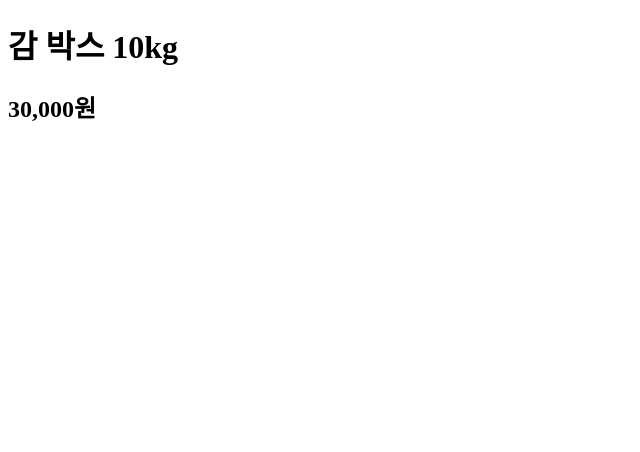
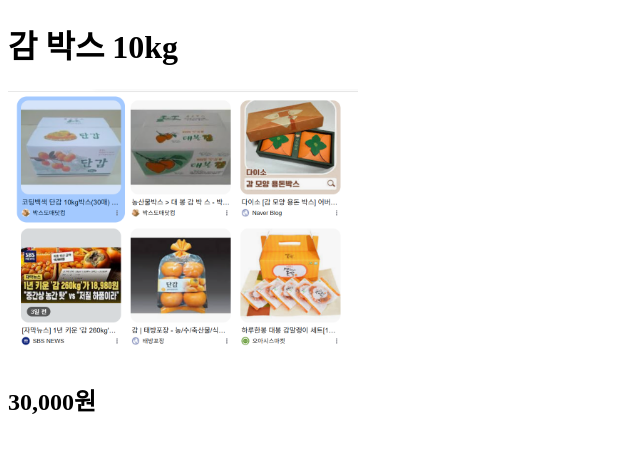
Before and after one commit to blueming9love2-crypto/sweetpersimmon, a plain HTML site: page index.html in a window 1280 px wide. Shown: the whole page, without its empty margins (0-640 px from the left). Drawn offline with Linux system fonts and the light colour scheme.

Commit message:
Add image for 감 박스 in index.html

```diff
--- a/index.html
+++ b/index.html
@@ -7,6 +7,9 @@
 </head>
 <body>
     <h1>감 박스 10kg</h1>
+
+    <img src="감박스.png" alt="감 박스 사진" width="350">
+
     <h2>30,000원</h2>
 </body>
 </html>
```
